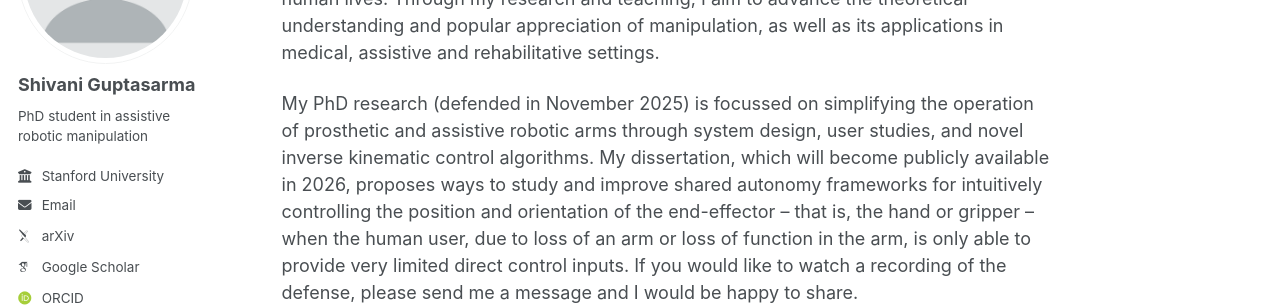
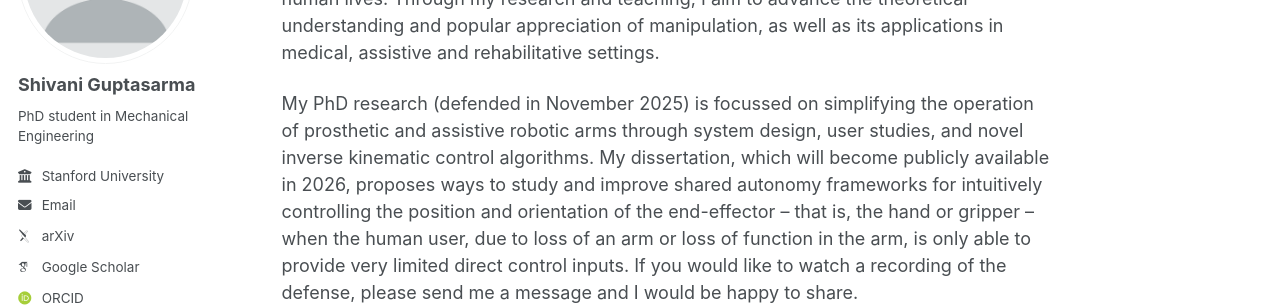
Before and after one commit to sguptasarma/sguptasarma.github.io, a Jekyll site: the page built from _pages/about.md, in a window 1280 px wide. Shown: the part 210-517 px from the top of the page. Built offline with Jekyll 4.4.1, drawn with Linux system fonts in a browser that asks for light colours; some web fonts are replaced; a script that is not in the unit is left out.

Commit message:
Update config

```diff
--- a/_config.yml
+++ b/_config.yml
@@ -25,7 +25,7 @@ author:
   avatar           : "profile.png"
   name             : "Shivani Guptasarma"
   pronouns         : # example: "she/her"
-  bio              : "PhD student in assistive robotic manipulation"
+  bio              : "PhD student in Mechanical Engineering"
   # location         : "Stanford, CA, USA"
   employer         : "Stanford University"
   uri              : # URL
```
